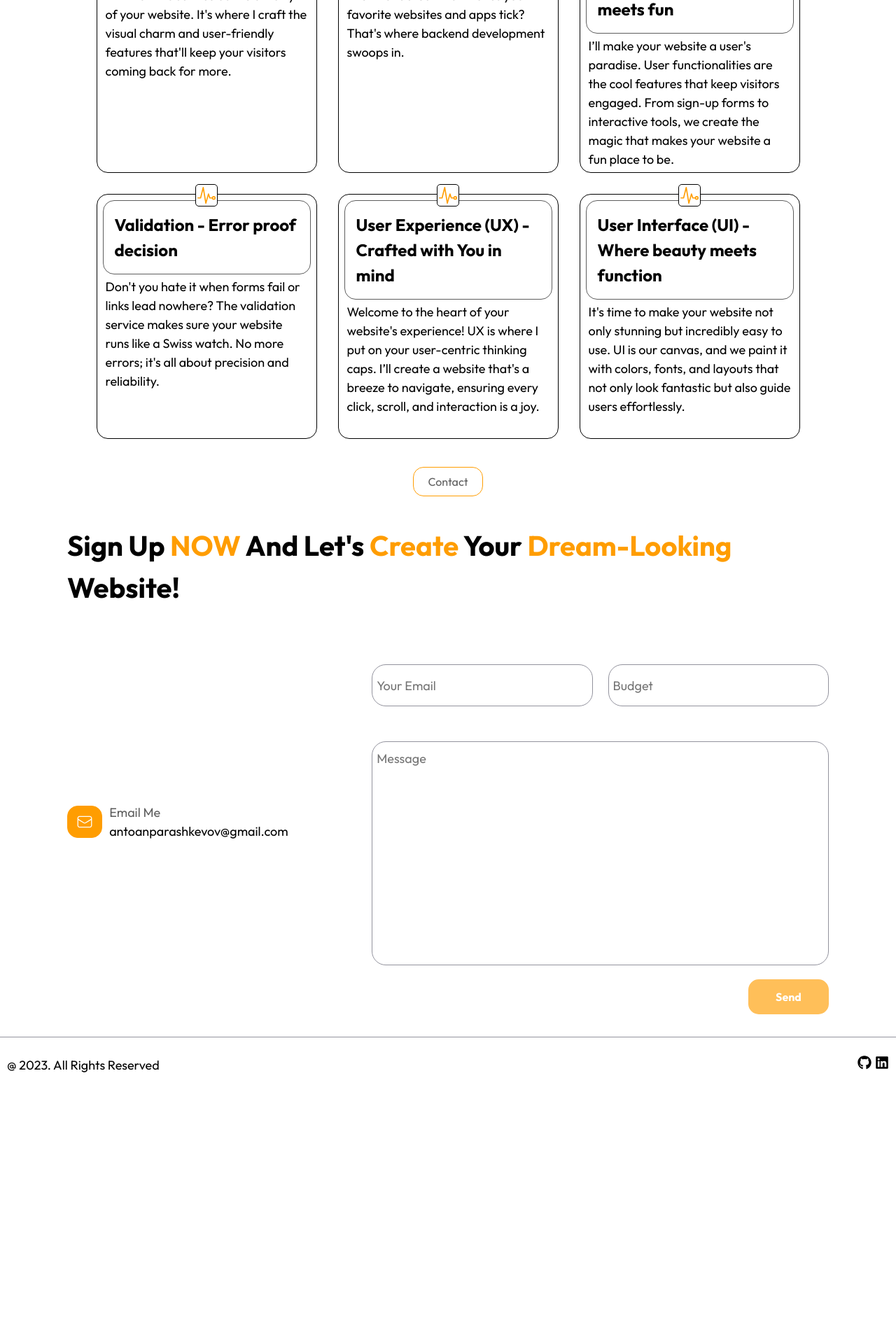
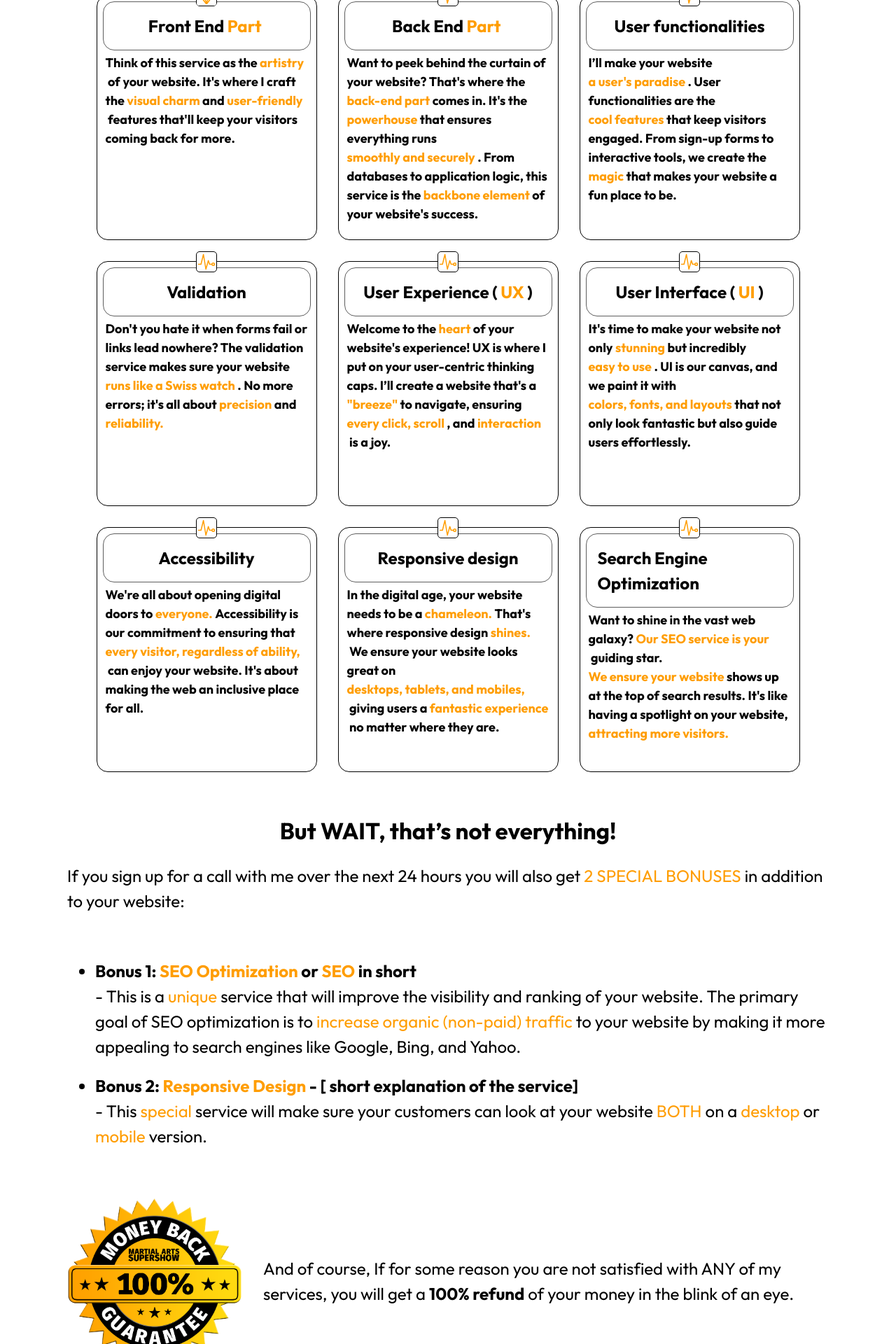
Before and after one commit to antoanparashkevov/antoanp-nextjs, a Next.js app: page / in a window 1280 px wide. Shown: the part 1360-3280 px from the top of the page at 70% size. Before the commit the page ends 2921 px from the top, so only its background shows below. Built offline with nearby package versions, Linux system fonts and the light colour scheme.

Commit message:
Modify the skills section

```diff
--- a/src/components/home/SkillsSection.js
+++ b/src/components/home/SkillsSection.js
@@ -1,40 +1,116 @@
+import React, { Fragment } from "react";
 import styles from './SkillsSection.module.scss';
-
-
 
 //static text
 import { skillParts } from "@/util/data/skillParts";
 
+//static images
+import MoneyBack from '../../../public/images/money_back.png';
+
 //UI components
 import Icon from "@/components/UI/Icon";
 import Badge from "@/components/UI/Badge";
+import Image from "next/image";
 
 const SkillsSection = () => {
 
     return (
         <section className={ styles['skills_section'] }>
+            <strong className={ styles['skills_section_main_intro'] }>
+                Besides building your website from SCRATCH, you will also get:
+            </strong>
             <div className={ styles['skills_section_grid'] }>
                 {
                     skillParts.map(skillPart => {
                         return (
-                            <article key={skillPart.name} className={ styles['skills_section_grid_item'] }>
-                                <div className={styles['skills_section_grid_item_icon']}>
+                            <article key={ skillPart.name } className={ styles['skills_section_grid_item'] }>
+                                <div className={ styles['skills_section_grid_item_icon'] }>
                                     <Icon
-                                        iconSrc={skillPart.iconSrc}
-                                        iconAlt={skillPart.name}
-                                        iconWidth={30}
-                                        iconHeight={30}
+                                        iconSrc={ skillPart.iconSrc }
+                                        iconAlt={ skillPart.name }
+                                        iconWidth={ 28 }
+                                        iconHeight={ 28 }
                                     />
                                 </div>
-                                <header className={ styles['skills_section_grid_item_header'] }>{ skillPart.name }</header>
+                                <header className={ styles['skills_section_grid_item_header'] }>
+                                    { skillPart.name.map((element, index, nameArray) => {
+                                        return (
+                                            <Fragment key={ index }>
+                                                { index % 2 === 0 ?
+                                                    nameArray[index] :
+                                                    <Fragment>
+                                                        &nbsp;
+                                                        { React.createElement('span', null, nameArray[index]) }
+                                                        &nbsp;
+                                                    </Fragment>
+                                                }
+                                            </Fragment>
+                                        )
+                                    }) }
+                                </header>
                                 <p className={ styles['skills_section_grid_item_para'] }>
-                                    {skillPart.description}
+                                    { skillPart.description.map((element, index, descriptionArray) => {
+                                        return (
+                                            <Fragment key={ index }>
+                                                { index % 2 === 0 ?
+                                                    descriptionArray[index] :
+                                                    <Fragment>
+                                                        &nbsp;
+                                                        { React.createElement('span', null, descriptionArray[index]) }
+                                                        &nbsp;
+                                                    </Fragment>
+                                                }
+                                            </Fragment>
+                                        )
+                                    }) }
                                 </p>
                             </article>
                         )
                     })
                 }
             </div>
+            <div className={ styles['skills_section_main_desc'] }>
+                <h1 className={ styles['skills_section_main_desc_title'] }><strong>But WAIT, that’s not
+                    everything!</strong></h1>
+                <p className={ styles['skills_section_main_desc_para'] }>If you sign up for a call with me over the next
+                    24 hours you will also get <span>2 SPECIAL BONUSES</span> in addition to your website:</p>
+                <ul>
+                    <li className={ styles['skills_section_main_desc_list_item'] }>
+                        <strong>
+                            Bonus 1: <span>SEO Optimization</span> or <span>SEO</span> in short
+                        </strong>
+                        <p>
+                            - This is a <span>unique</span> service that will improve the visibility and ranking of your
+                            website. The
+                            primary goal of SEO optimization is to <span>increase organic (non-paid) traffic</span> to
+                            your website
+                            by making it more appealing to search engines like Google, Bing, and Yahoo.
+                        </p>
+                    </li>
+                    <li className={ styles['skills_section_main_desc_list_item'] }>
+                        <strong>
+                            Bonus 2: <span>Responsive Design</span> - [ short explanation of the service]
+                        </strong>
+                        <p>
+                            - This <span>special</span> service will make sure your customers can look at your
+                            website <span>BOTH</span> on a <span>desktop</span> or <span>mobile</span> version.
+                        </p>
+                    </li>
+                </ul>
+                <div className={ styles['skills_section_main_outro'] }>
+                    <Image
+                        src={ MoneyBack }
+                        alt='Money Back'
+                        width={ 250 }
+                        height={ 250 }
+                        placeholder='blur'
+                    />
+                    <p>
+                        And of course, If for some reason you are not satisfied with ANY of my services, you will get a&nbsp;
+                        <strong>100% refund</strong> of your money in the blink of an eye.
+                    </p>
+                </div>
+            </div>
         </section>
     )
 }
--- a/src/components/home/SkillsSection.module.scss
+++ b/src/components/home/SkillsSection.module.scss
@@ -1,13 +1,21 @@
 @use '../../styles/mixins';
-@use '../../styles/variables';
+@use '../../styles/variables' with (
+    $h1-font-size: 33px,
+);
 
 .skills_section {
     @include mixins.flexbox;
-    justify-content: center;
+    flex-direction: column;
+    justify-content: flex-start;
     gap: 60px;
 }
 
+.skills_section_main_intro {
+    font-size: variables.$h2-font-size;
+}
+
 .skills_section_grid {
+    width: 100%;
     display: grid;
     grid-auto-flow: row;
     grid-template-columns: repeat(auto-fit,315px);
@@ -27,6 +35,8 @@
 }
 
 .skills_section_grid_item_icon {
+    width: 30px;
+    height: 30px;
     position: absolute;
     top: -15px;
     left: 50%;
@@ -45,8 +55,51 @@
     border: 1px solid variables.$primary-gray-color;
     border-radius: 16px;
     padding: 1rem;
+
+    & > span {
+        color: variables.$primary-orange-color;
+    }
 }
 
 .skills_section_grid_item_para {
     padding: 0.25rem;
+    font-weight: variables.$font-weight-bold;
+
+    & > span {
+        color: variables.$primary-orange-color;
+        display: inline-block;
+    }
 }
+
+.skills_section_main_desc {
+    @include mixins.flexbox();
+    flex-direction: column;
+    justify-content: flex-start;
+    row-gap: 20px;
+    font-size: variables.$h2-font-size;
+}
+
+.skills_section_main_desc_title {
+    font-size: variables.$h1-font-size;
+}
+
+.skills_section_main_desc_para {
+
+    & > span {
+        color: variables.$primary-orange-color;
+    }
+}
+
+.skills_section_main_desc_list_item {
+    margin: 20px 0;
+
+    &  span {
+        color: variables.$primary-orange-color;
+    }
+}
+
+.skills_section_main_outro {
+    @include mixins.flexbox();
+    justify-content: center;
+    column-gap: 30px;
+}
--- a/src/styles/_variables.scss
+++ b/src/styles/_variables.scss
@@ -10,6 +10,7 @@ $h1-font-size: 40px !default;
 $h2-font-size: 24px !default;
 $project-min-width: 360px;
 $primary-font-weight: 400;
+$font-weight-bold: 700;
 
 //define colors
 $primary-orange-color: #FF9D01;
--- a/src/util/data/skillParts.js
+++ b/src/util/data/skillParts.js
@@ -4,33 +4,118 @@ import BackEndIcon from '../../../public/icons/pulse-outline.svg';
 
 export const skillParts = [
     {
-        name : 'Front End Part',
-        description : 'Think of this service as the artistry of your website. It\'s where I craft the visual charm and user-friendly features that\'ll keep your visitors coming back for more.',
+        name : [ 'Front End', 'Part' ],
+        description : [
+            'Think of this service as the',
+            'artistry',
+            'of your website. It\'s where I craft the',
+            'visual charm',
+            'and',
+            'user-friendly',
+            'features that\'ll keep your visitors coming back for more.'
+        ],
         iconSrc : FrontEndIcon
     },
     {
-        name : 'Back End Part',
-        description : 'Ever wondered what makes your favorite websites and apps tick? That\'s where backend development swoops in.',
+        name : [ 'Back End', 'Part' ],
+        description : [
+            'Want to peek behind the curtain of your website? That\'s where the',
+            'back-end part',
+            'comes in. It\'s the',
+            'powerhouse',
+            'that ensures everything runs',
+            'smoothly and securely',
+            '. From databases to application logic, this service is the', 'backbone element', 'of your website\'s success.'
+        ],
         iconSrc : BackEndIcon
     },
     {
-        name : 'User functionalities - Where interaction meets fun',
-        description : 'I’ll make your website a user\'s paradise. User functionalities are the cool features that keep visitors engaged. From sign-up forms to interactive tools, we create the magic that makes your website a fun place to be.',
+        name : [ 'User functionalities' ],
+        description : [
+            'I’ll make your website', 'a user\'s paradise',
+            '. User functionalities are the',
+            'cool features',
+            'that keep visitors engaged. From sign-up forms to interactive tools, we create the',
+            'magic',
+            'that makes your website a fun place to be.'
+        ],
         iconSrc : BackEndIcon
     },
     {
-        name : 'Validation - Error proof decision',
-        description : 'Don\'t you hate it when forms fail or links lead nowhere? The validation service makes sure your website runs like a Swiss watch. No more errors; it\'s all about precision and reliability.',
+        name : [ 'Validation' ],
+        description : [
+            'Don\'t you hate it when forms fail or links lead nowhere? The validation service makes sure your website',
+            'runs like a Swiss watch',
+            '. No more errors; it\'s all about',
+            'precision',
+            'and',
+            'reliability.'
+        ],
         iconSrc : BackEndIcon
     },
     {
-        name : 'User Experience (UX) - Crafted with You in mind',
-        description : 'Welcome to the heart of your website\'s experience! UX is where I put on your user-centric thinking caps. I’ll create a website that\'s a breeze to navigate, ensuring every click, scroll, and interaction is a joy.',
+        name : [ 'User Experience (', 'UX', ')' ],
+        description : [
+            'Welcome to the',
+            'heart', 'of your website\'s experience! UX is where I put on your user-centric thinking caps. I’ll create a website that\'s a',
+            '"breeze"',
+            'to navigate, ensuring',
+            'every click, scroll',
+            ', and',
+            'interaction',
+            'is a joy.'
+        ],
         iconSrc : BackEndIcon
     },
     {
-        name : 'User Interface (UI) - Where beauty meets function',
-        description : 'It\'s time to make your website not only stunning but incredibly easy to use. UI is our canvas, and we paint it with colors, fonts, and layouts that not only look fantastic but also guide users effortlessly.',
+        name : [ 'User Interface (', 'UI', ')' ],
+        description : [
+            'It\'s time to make your website not only',
+            'stunning',
+            'but incredibly',
+            'easy to use',
+            '. UI is our canvas, and we paint it with',
+            'colors, fonts, and layouts',
+            'that not only look fantastic but also guide users effortlessly.'
+        ],
+        iconSrc : BackEndIcon
+    },
+    {
+        name : [ 'Accessibility' ],
+        description : [
+            'We\'re all about opening digital doors to',
+            'everyone.',
+            'Accessibility is our commitment to ensuring that',
+            'every visitor, regardless of ability,',
+            'can enjoy your website. It\'s about making the web an inclusive place for all.',
+        ],
+        iconSrc : BackEndIcon
+    },
+    {
+        name : [ 'Responsive design' ],
+        description : [
+            'In the digital age, your website needs to be a',
+            'chameleon.',
+            'That\'s where responsive design',
+            'shines.',
+            'We ensure your website looks great on',
+            'desktops, tablets, and mobiles,',
+            'giving users a',
+            'fantastic experience',
+            'no matter where they are.',
+        ],
+        iconSrc : BackEndIcon
+    },
+    {
+        name : [ 'Search Engine Optimization'],
+        description : [
+            'Want to shine in the vast web galaxy?',
+            'Our SEO service is your',
+            'guiding star.',
+            'We ensure your website',
+            'shows up at the top of search results. It\'s like having a spotlight on your website,',
+            'attracting more visitors.',
+        ],
         iconSrc : BackEndIcon
     }
 ]
```
Also changed, not shown: public/icons/loading-outline.svg (added), public/images/money_back.png (added).
